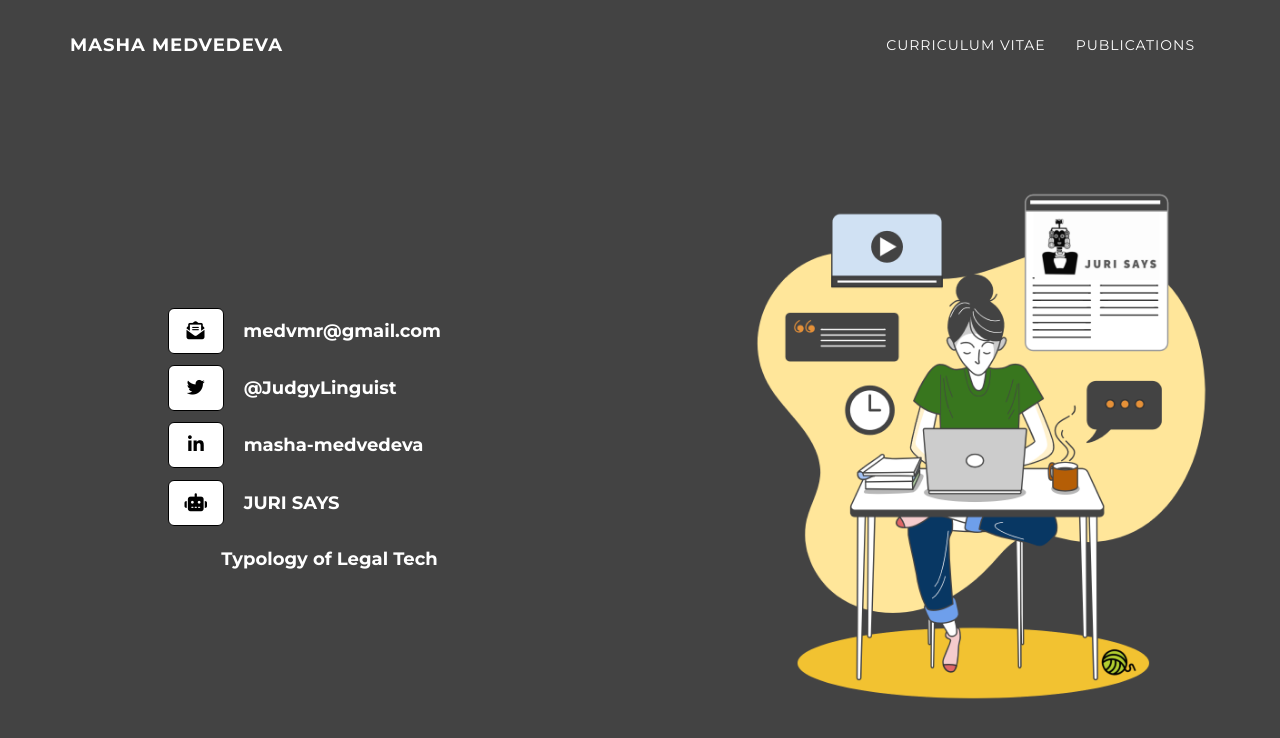
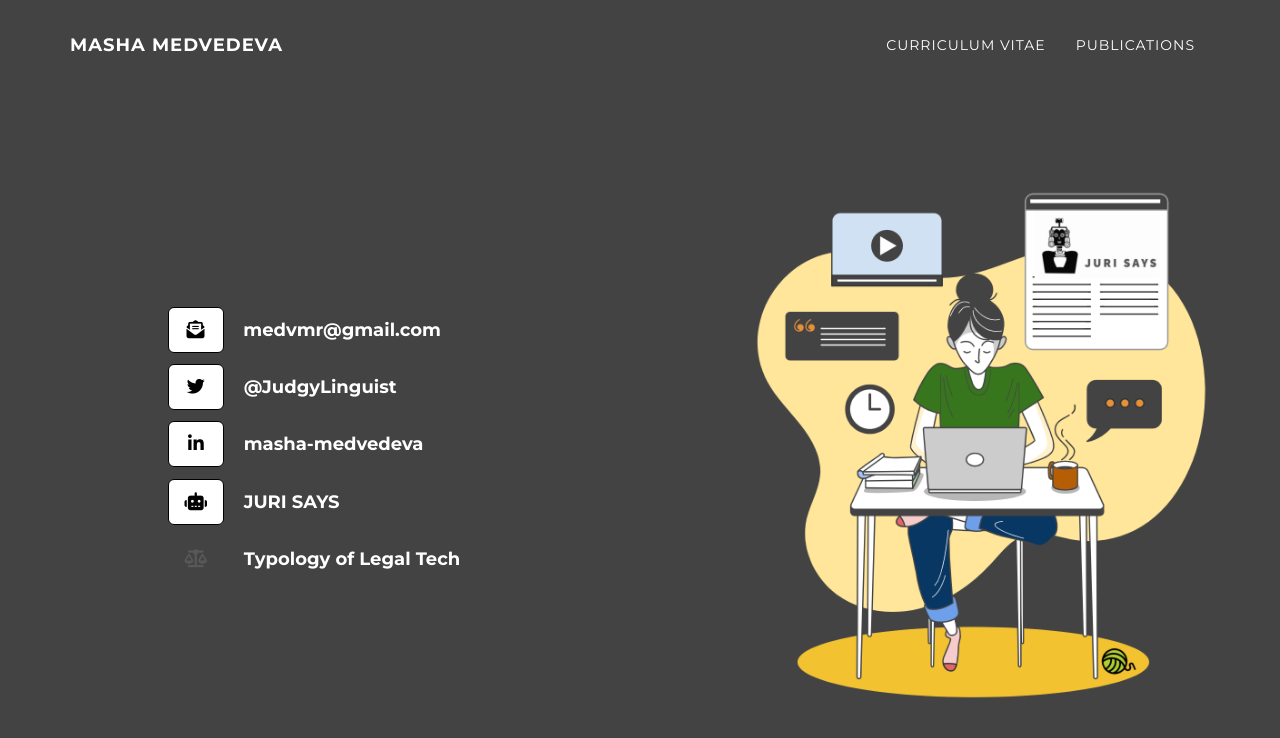
Before and after one commit to masha-medvedeva/masha-medvedeva.github.io, a Jekyll site: the page built from index.html, in a window 1280 px wide and 900 px high. Shown: the top 738 px of the window. Built offline with Jekyll 4.4.1, drawn with Linux system fonts in a browser that asks for light colours; nearby versions of some CDN libraries.

Commit message:
add typology

```diff
--- a/_includes/header.html
+++ b/_includes/header.html
@@ -21,7 +21,7 @@
                         <a href="https://jurisays.com" class="btn btn-juri btn-lg" target="_blank"><i class="fas fa-robot"></i></i><span class="network-name"></span></a>
                         <a href="https://jurisays.com" class="btn btn-title btn-lg" target="_blank"><span class="network-name">JURI SAYS</span></a>
                        </p><p class="bottom-three">
-                        <a href="https://publications.cohubicol.com/typology/" class="btn btn-typo btn-lg" target="_blank"><i class="fa-light fa-scale-balanced"></i></i><span class="network-name"></span></a>
+                        <a href="https://publications.cohubicol.com/typology/" class="btn btn-typo btn-lg" target="_blank"><i class="fa fa-scale-balanced"></i></i><span class="network-name"></span></a>
                         <a href="https://publications.cohubicol.com/typology/" class="btn btn-title btn-lg" target="_blank"><span class="network-name">Typology of Legal Tech</span></a>
                        </p>
                         <!--<a href="#about" class="btn btn-circle page-scroll">
```
